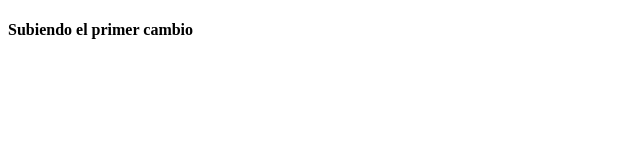
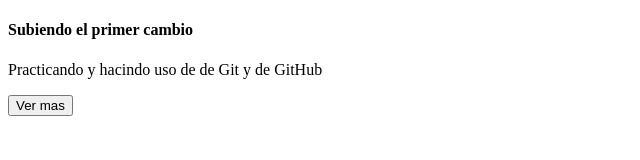
Before and after one commit to pp-c30/proyecto-de-prueba, a plain HTML site: page index.html in a window 1280 px wide. Shown: the whole page, without its empty margins (0-640 px from the left). Drawn offline with Linux system fonts and the light colour scheme.

Commit message:
Se agrego boton y parrafo

```diff
--- a/index.html
+++ b/index.html
@@ -7,5 +7,9 @@
 </head>
 <body>
     <h4>Subiendo el primer cambio</h4>
+    <p>
+        Practicando y hacindo uso de de Git y de GitHub
+    </p>
+    <button>Ver mas</button>
 </body>
 </html>
```
